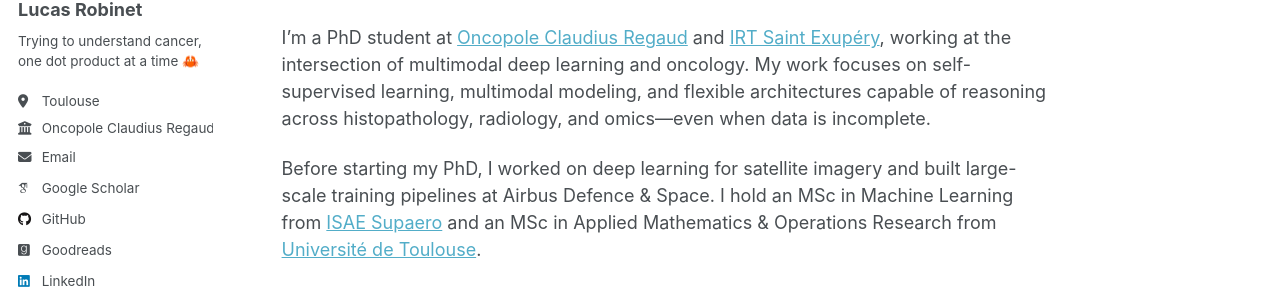
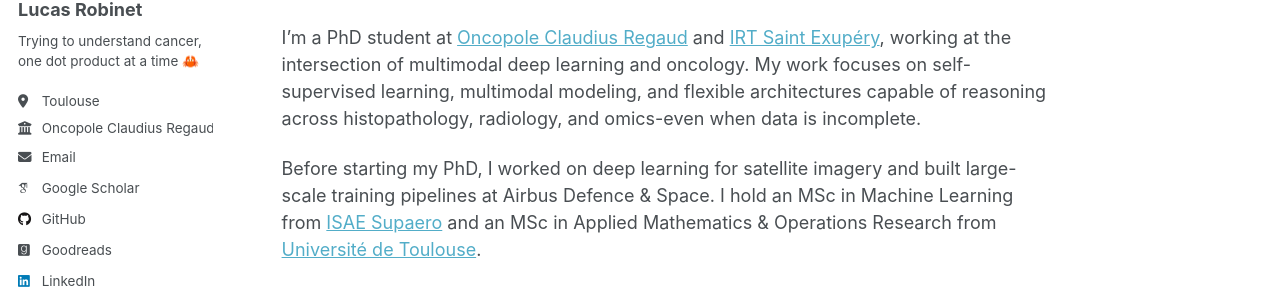
Before and after one commit to Lucas-rbnt/Lucas-rbnt.github.io, a Jekyll site: the page built from _pages/about.md, in a window 1280 px wide and 900 px high. Shown: the part 263-554 px from the top of the window. Built offline with Jekyll 4.4.1, drawn with Linux system fonts in a browser that asks for light colours; some web fonts are replaced; a script that is not in the unit is left out.

Commit message:
add corrections

```diff
--- a/_pages/about.md
+++ b/_pages/about.md
@@ -6,12 +6,11 @@ redirect_from:
   - /about/
   - /about.html
 ---
-
 ## 👋 Short Bio
 
 Hi there,
 
-I'm a PhD student at [Oncopole Claudius Regaud](https://www.iuct-oncopole.fr/) and [IRT Saint Exupéry](https://www.irt-saintexupery.com/), working at the intersection of multimodal deep learning and oncology. My work focuses on self-supervised learning, multimodal modeling, and flexible architectures capable of reasoning across histopathology, radiology, and omics—even when data is incomplete.
+I'm a PhD student at [Oncopole Claudius Regaud](https://www.iuct-oncopole.fr/) and [IRT Saint Exupéry](https://www.irt-saintexupery.com/), working at the intersection of multimodal deep learning and oncology. My work focuses on self-supervised learning, multimodal modeling, and flexible architectures capable of reasoning across histopathology, radiology, and omics-even when data is incomplete.
 
 Before starting my PhD, I worked on deep learning for satellite imagery and built large-scale training pipelines at Airbus Defence & Space.
 I hold an MSc in Machine Learning from [ISAE Supaero](https://www.isae-supaero.fr/en/) and an MSc in Applied Mathematics & Operations Research from [Université de Toulouse](https://www.univ-tlse3.fr/).
@@ -39,5 +38,6 @@ Interested in multimodal self-supervised learning and in developing novel comput
 - **⚽ Sports** - football lover (Olympique de Marseille), ski enthusiast
 - **♟️ Chess** - recently learned the rules, 1. d4 enjoyer (no London system)
 
+<br>
 
 **Feel free to reach out -  I’m always up for a coffee break ☕️**
```
